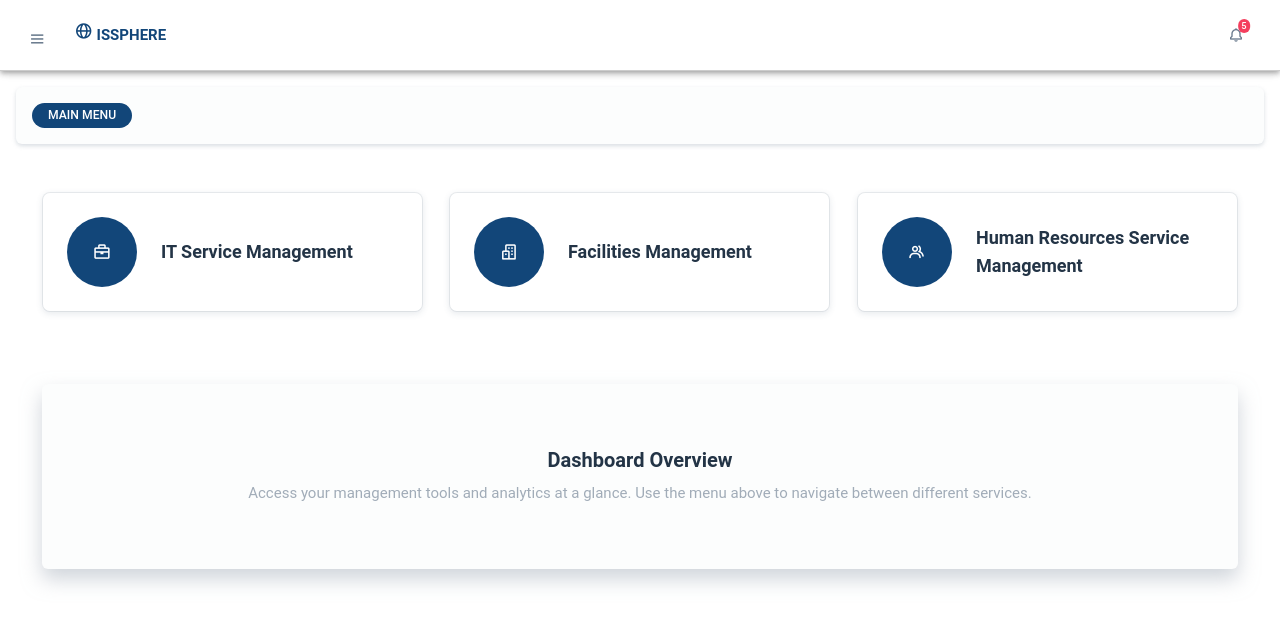
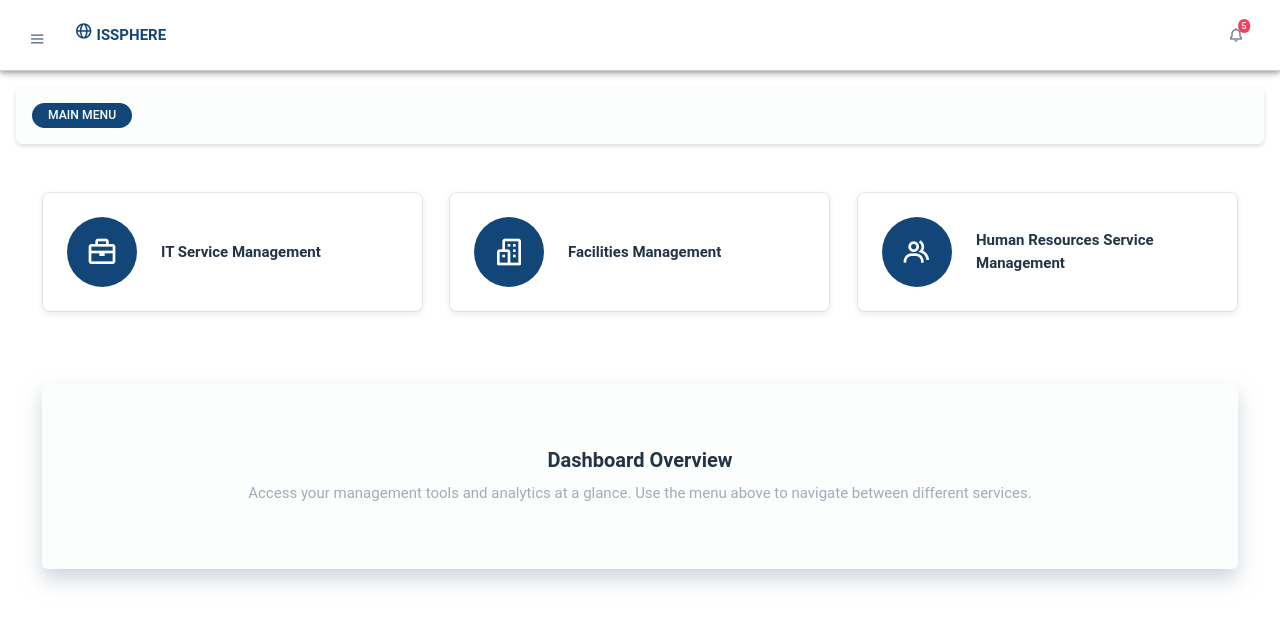
Before and after one commit to ISS-ITManager/ISS-ITManager-ISS-SaaS-Mobile, a React (Vite) app: page / in a window 1280 px wide. Shown: the top 624 px of the page. Built offline with nearby package versions, Linux system fonts and the light colour scheme.

Commit message:
icon and font size uniformity

```diff
--- a/src/pages/main/DashboardMain.tsx
+++ b/src/pages/main/DashboardMain.tsx
@@ -23,11 +23,11 @@ const DashboardMain = () => {
                             <div className="card-body d-flex align-items-center gap-4 cursor-pointer" onClick={() => handleSelect('/itsm/dashboard', 'itsm')}>
                                 <div className="avatar avatar-lg d-flex justify-content-center align-items-center" style={{ width: '70px', height: '70px', flexShrink: 0 }}>
                                     <div className="avatar-initial bg-primary rounded-circle d-flex justify-content-center align-items-center" style={{ width: '100%', height: '100%' }}>
-                                        <i className="bx bx-briefcase text-white icon-size-32"></i>
+                                        <i className="bx bx-briefcase text-white icon-size-24"></i>
                                     </div>
                                 </div>
                                 <div className="content-right flex-grow-1">
-                                    <p className="mb-0 fw-semibold text-dark fs-5">IT Service Management</p>
+                                    <p className="mb-0 fw-semibold text-dark">IT Service Management</p>
                                 </div>
                             </div>
                         </div>
@@ -39,11 +39,11 @@ const DashboardMain = () => {
                             <div className="card-body d-flex align-items-center gap-4 cursor-pointer" onClick={() => handleSelect('/fm/admin-dashboard', 'fm')}>
                                 <div className="avatar avatar-lg d-flex justify-content-center align-items-center" style={{ width: '70px', height: '70px', flexShrink: 0 }}>
                                     <div className="avatar-initial bg-primary rounded-circle d-flex justify-content-center align-items-center" style={{ width: '100%', height: '100%' }}>
-                                        <i className="bx bx-buildings text-white icon-size-32"></i>
+                                        <i className="bx bx-buildings text-white icon-size-24"></i>
                                     </div>
                                 </div>
                                 <div className="content-right flex-grow-1">
-                                    <p className="mb-0 fw-semibold text-dark fs-5">Facilities Management</p>
+                                    <p className="mb-0 fw-semibold text-dark">Facilities Management</p>
                                 </div>
                             </div>
                         </div>
@@ -55,11 +55,11 @@ const DashboardMain = () => {
                             <div className="card-body d-flex align-items-center gap-4 cursor-pointer" onClick={() => handleSelect('/hrsm/attendance', 'hrsm')}>
                                 <div className="avatar avatar-lg d-flex justify-content-center align-items-center" style={{ width: '70px', height: '70px', flexShrink: 0 }}>
                                     <div className="avatar-initial bg-primary rounded-circle d-flex justify-content-center align-items-center" style={{ width: '100%', height: '100%' }}>
-                                        <i className="bx bx-group text-white icon-size-32"></i>
+                                        <i className="bx bx-group text-white icon-size-24"></i>
                                     </div>
                                 </div>
                                 <div className="content-right flex-grow-1">
-                                    <p className="mb-0 fw-semibold text-dark fs-5">Human Resources Service Management</p>
+                                    <p className="mb-0 fw-semibold text-dark">Human Resources Service Management</p>
                                 </div>
                             </div>
                         </div>
```
